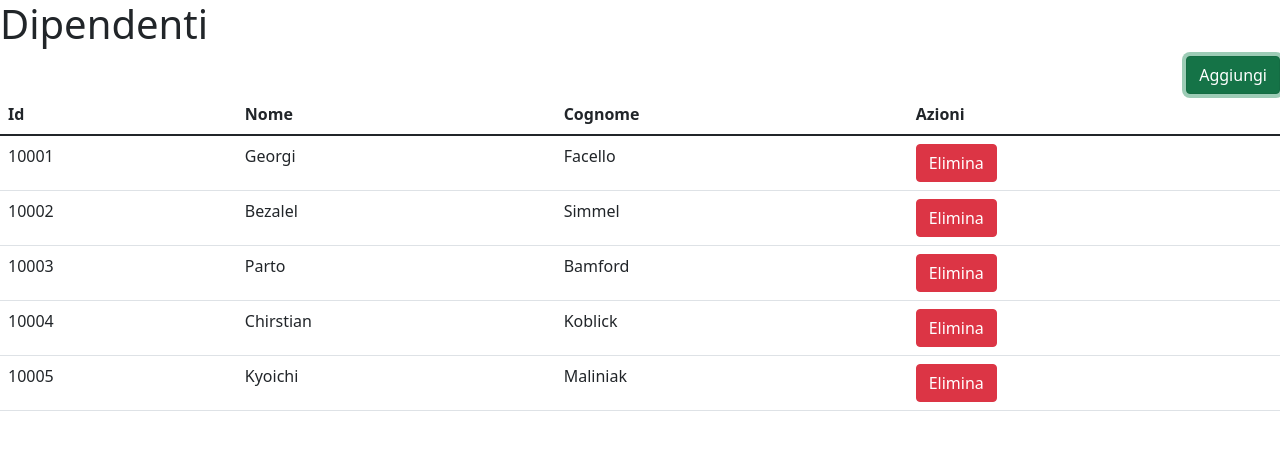
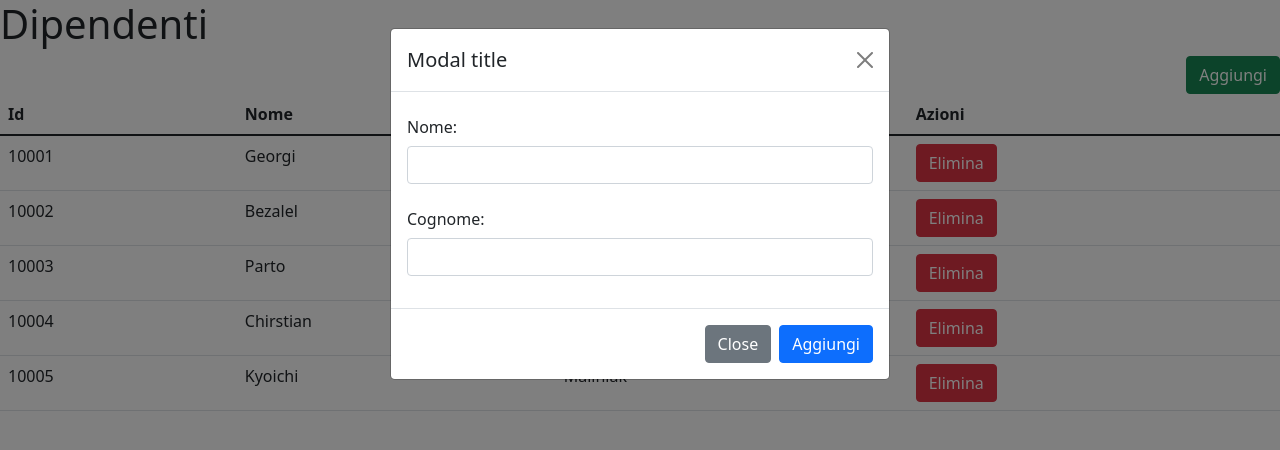
Before and after one commit to LM02-apps/Melone_FrontendCRUD, a plain HTML site: page index.html in a window 1280 px wide. Both pictures are taken after a click on the button "Aggiungi". Drawn offline with nearby package versions, Linux system fonts and the light colour scheme.

Commit message:
remove rows done, to fix add rows

```diff
--- a/index.html
+++ b/index.html
@@ -14,7 +14,7 @@
         </div>
 
         <div>
-            <table class="table table-hover">
+            <table id="infotable" class="table table-hover">
                 <thead>
                     <tr>
                         <th>Id</th>
@@ -29,6 +29,36 @@
 
             </table>
         </div>
+        <!--Modal-->
+        <div id="myModal" class="modal fade" tabindex="-1">
+            <div class="modal-dialog">
+              <div class="modal-content">
+                <div class="modal-header">
+                  <h5 class="modal-title">Modal title</h5>
+                  <button type="button" class="btn-close" data-bs-dismiss="modal" aria-label="Close"></button>
+                </div>
+                <div class="modal-body">
+                    <form>
+                        <div class="mb-3">
+                          <label for="recipient-name" class="col-form-label">Nome:</label>
+                          <input type="text" class="form-control" id="inputnome">
+                        </div>
+                        <div class="mb-3">
+                            <label for="recipient-name" class="col-form-label">Cognome:</label>
+                            <input type="text" class="form-control" id="inputcognome">
+                          </div>
+                      </form>
+                </div>
+                <div class="modal-footer">
+                  <button type="button" class="btn btn-secondary" data-bs-dismiss="modal">Close</button>
+                  <button type="button" class="btn btn-primary" id="addworker">Aggiungi</button>
+                </div>
+              </div>
+            </div>
+          </div>
+
+
+
         <script src="js/script.js"></script>
         <script src="https://cdn.jsdelivr.net/npm/bootstrap@5.1.3/dist/js/bootstrap.bundle.min.js" integrity="sha384-ka7Sk0Gln4gmtz2MlQnikT1wXgYsOg+OMhuP+IlRH9sENBO0LRn5q+8nbTov4+1p" crossorigin="anonymous"></script>
     </body>
--- a/js/script.js
+++ b/js/script.js
@@ -44,28 +44,51 @@ var data=[
 
     }
   ];
+  var nextId=10006;
 
   $(document).ready(function()
   {
+
     Riempitabella();
-    addData();
+
+
     function Riempitabella()
     {
       var riga="";
 
       for(var i=0;i<data.length;i++)
       {
-        riga += "<tr><td>"+data[i].id+"</td><td>"+data[i].firstName+"</td><td>"+data[i].lastName+"</td><td><button type='button' class='btn btn-danger'>Elimina</button></td></tr>";
+        riga += "<tr><td>"+data[i].id+"</td><td>"+data[i].firstName+"</td><td>"+data[i].lastName+"</td><td data-id= "+data[i].id+"><button type='button' class='btn btn-danger' id='remove'>Elimina</button></td></tr>";
       }
       $("tbody").html(riga);
     }
-    function addData()
-    {
-      $("#add").button().click(function()
-      {
 
 
+
+
+
+    $("#add").click(function()
+    {
+      $('#myModal').modal('show');
+
+      $("#addworker").click(function()
+      {
+        var nome=$('#inputnome').val();
+        var cognome=$('#inputcognome').val();
+
+        nextId++;
+
+
+        $('tbody').append("<tr><td>"+nextId+"</td><td>"+nome+"</td><td>"+cognome+"</td><td data-id= "+nextId+"><button type='button' class='btn btn-danger' id='remove'>Elimina</button></td></tr>");
+
+        $('#myModal').modal('hide');
       });
-    }
+    });
+
+    $("#infotable").on('click', '#remove', function()
+    {
+        $(this).closest('tr').remove();
+
+    });
 
   });
```
